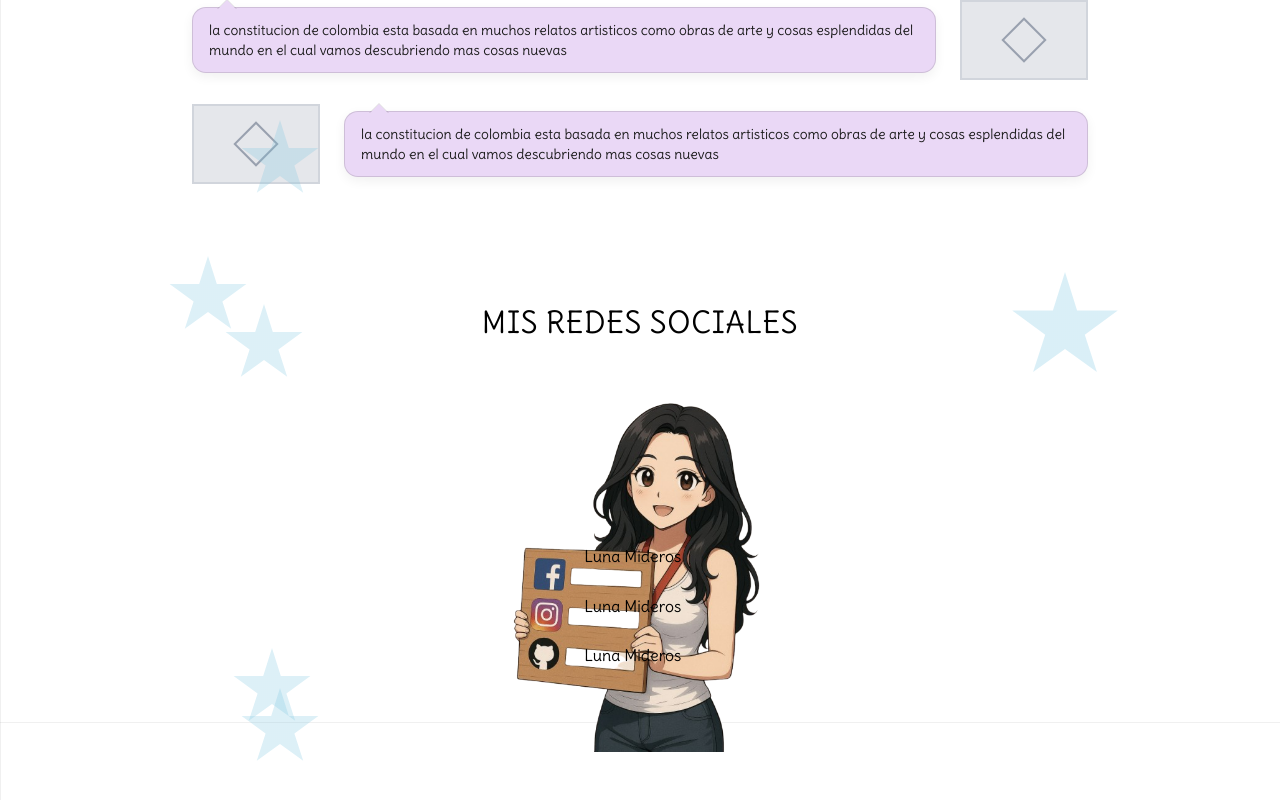
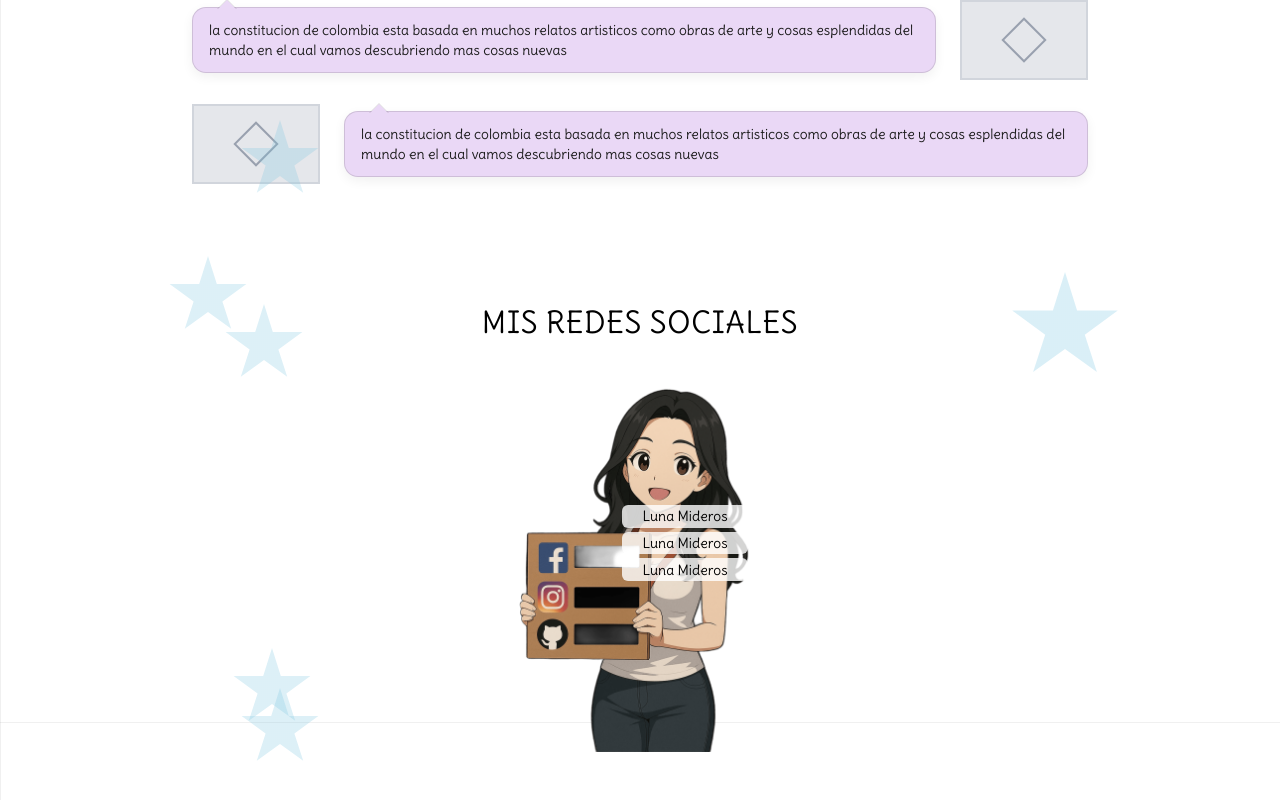
Before and after one commit to lunamideros2003/proyecto_portafolioo, a Next.js app: page / in a window 1280 px wide. Shown: the part 4078-4878 px from the top of the page. Built offline with nearby package versions, Linux system fonts and the light colour scheme.

Commit message:
arreglo de imagen y links

```diff
--- a/src/app/globals.css
+++ b/src/app/globals.css
@@ -134,6 +134,22 @@ body {
 /* Modo oscuro para texto de descripción */
 .dark [style*="color: #1a1a1a"] {
   color: #F3F4F6 !important;
+}
+
+/* Modo oscuro para imágenes */
+.dark img {
+  opacity: 0.9;
+}
+
+.dark .anime-hover {
+  filter: brightness(1.1) contrast(1.05);
+}
+
+/* Modo oscuro para contenedores de imágenes */
+.dark .w-\[180px\]\.h-\[180px\] {
+  background-color: rgba(255, 255, 255, 0.05);
+  border-radius: 0.5rem;
+  padding: 0.5rem;
 }
 
 /* Intro overlay del avión */
--- a/src/app/page.tsx
+++ b/src/app/page.tsx
@@ -296,8 +296,8 @@ export default function Home() {
           rel="noopener noreferrer"
                 aria-label="Facebook"
                 title="Facebook - Luna Mideros"
-                className="absolute z-20 flex items-center justify-center cursor-pointer rounded-sm text-sm md:text-base font-semibold text-black select-none"
-                style={{ top: '44.5%', left: '33%', width: '30%', height: '8%' }}
+                className="absolute z-20 flex items-center justify-center cursor-pointer rounded-sm text-xs md:text-sm font-semibold text-black select-none bg-white/80 hover:bg-white transition-colors"
+                style={{ top: '35%', left: '45%', width: '35%', height: '6%' }}
               >
                 Luna Mideros
               </a>
@@ -309,8 +309,8 @@ export default function Home() {
           rel="noopener noreferrer"
                 aria-label="Instagram"
                 title="Instagram - Luna Mideros"
-                className="absolute z-20 flex items-center justify-center cursor-pointer rounded-sm text-sm md:text-base font-semibold text-black select-none"
-                style={{ top: '57.5%', left: '33%', width: '30%', height: '8%' }}
+                className="absolute z-20 flex items-center justify-center cursor-pointer rounded-sm text-xs md:text-sm font-semibold text-black select-none bg-white/80 hover:bg-white transition-colors"
+                style={{ top: '42%', left: '45%', width: '35%', height: '6%' }}
               >
                 Luna Mideros
               </a>
@@ -322,8 +322,8 @@ export default function Home() {
           rel="noopener noreferrer"
                 aria-label="GitHub"
                 title="GitHub - Luna Mideros"
-                className="absolute z-20 flex items-center justify-center cursor-pointer rounded-sm text-sm md:text-base font-semibold text-black select-none"
-                style={{ top: '70.5%', left: '33%', width: '30%', height: '8%' }}
+                className="absolute z-20 flex items-center justify-center cursor-pointer rounded-sm text-xs md:text-sm font-semibold text-black select-none bg-white/80 hover:bg-white transition-colors"
+                style={{ top: '49%', left: '45%', width: '35%', height: '6%' }}
               >
                 Luna Mideros
               </a>
```
Also changed, not shown: public/decimo_anime.webp, public/fondo-oscuro.png (deleted).
